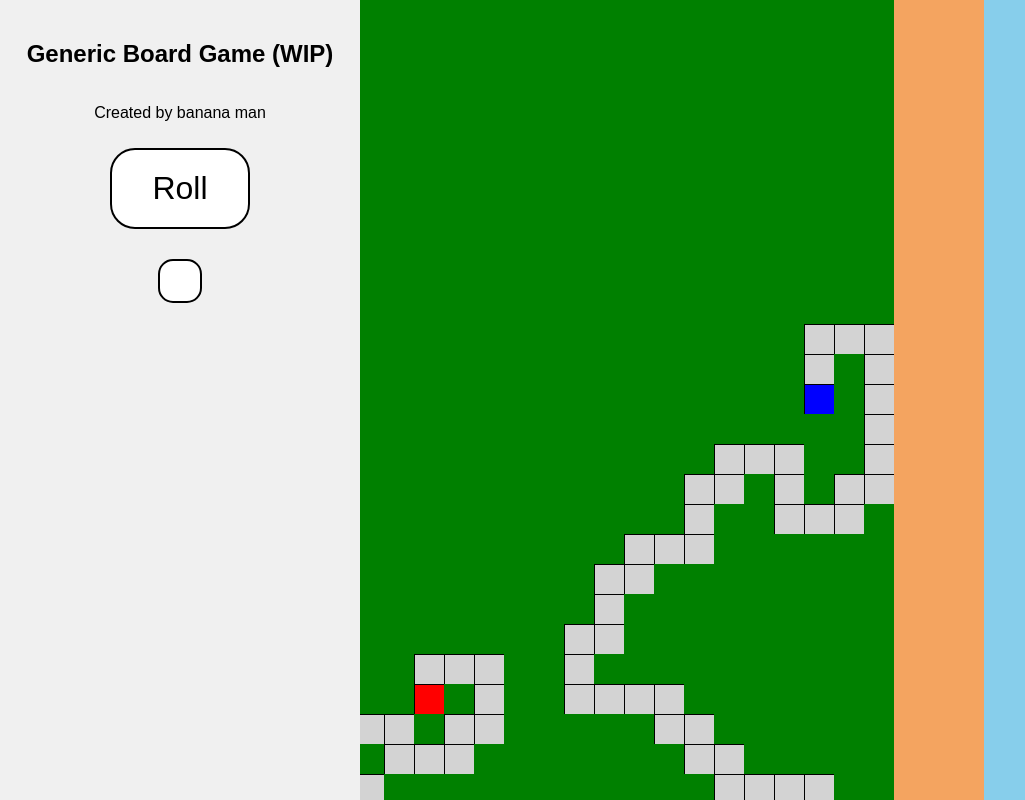
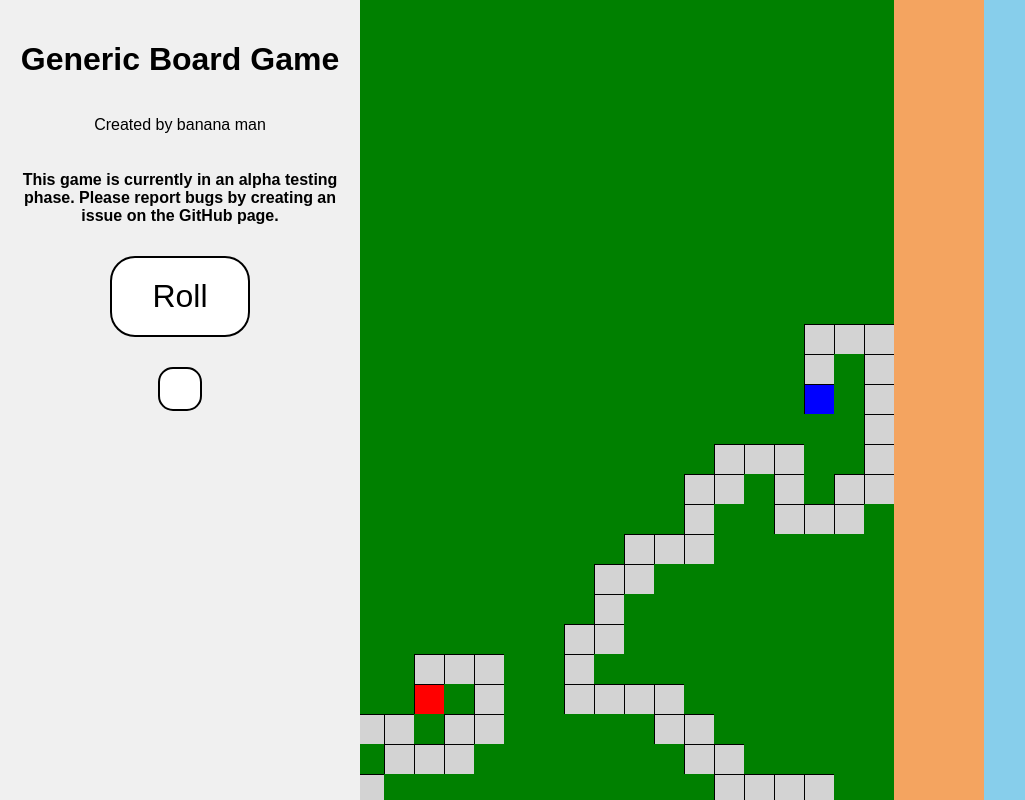
Before and after one commit to RealGSCGAMING/board, a plain HTML site: page index.html in a window 1280 px wide. Shown: the whole page, without its empty margins (0-1025 px from the left). Drawn offline with Linux system fonts and the light colour scheme.

Commit message:
add alpha testing notification

```diff
--- a/index.html
+++ b/index.html
@@ -145,8 +145,9 @@
   </head>
   <body>
     <div id="left-panel">
-      <h2>Generic Board Game (WIP)</h2>
+      <h1>Generic Board Game</h1>
       <p>Created by banana man</p>
+      <h4 align="center">This game is currently in an alpha testing phase. Please report bugs by creating an issue on the GitHub page.</h4>
       <button id="roll-button">Roll</button>
       <div id="roll-result"></div>
       <input type="number" id="debug-input" placeholder="Enter roll number">
```
